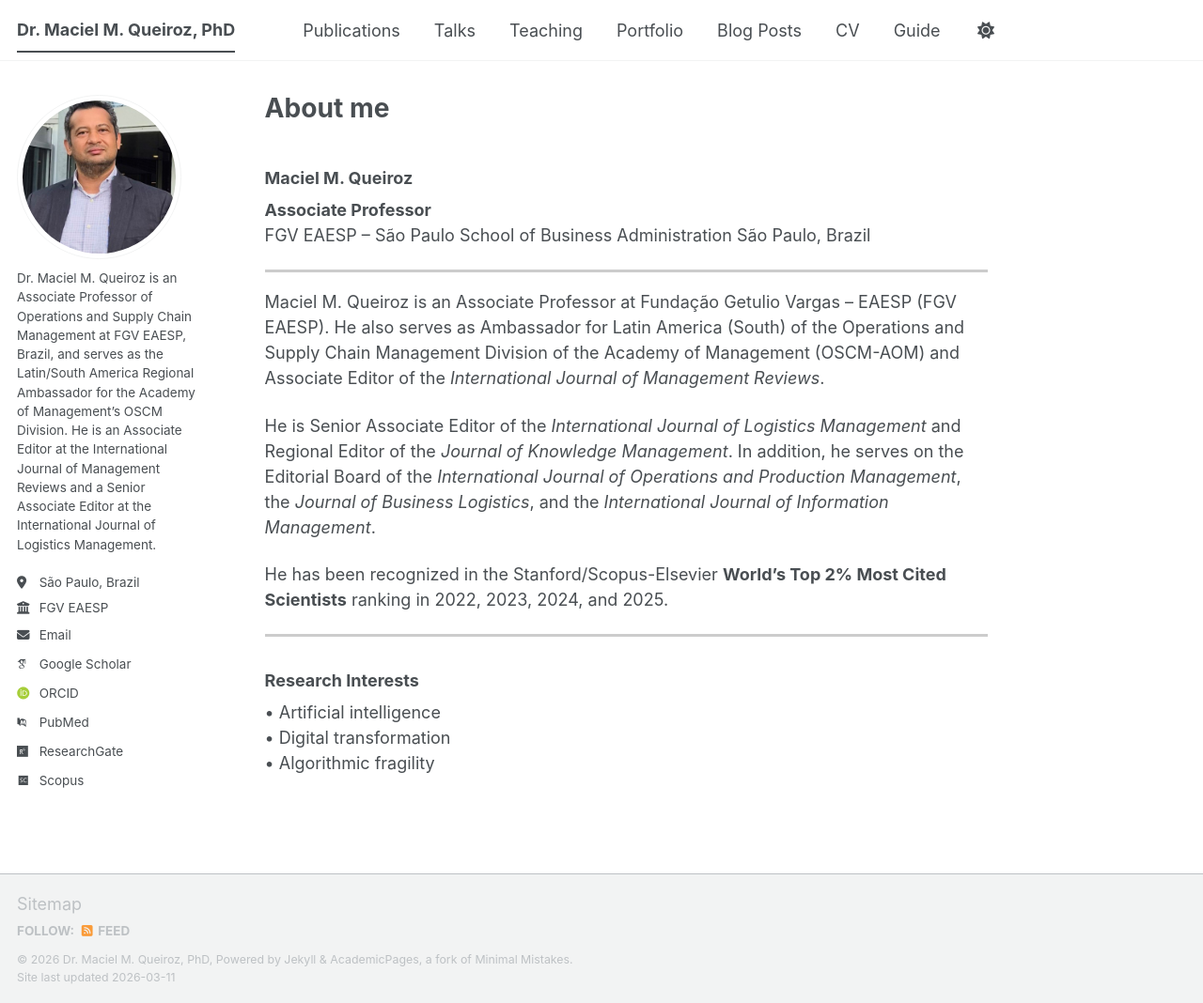
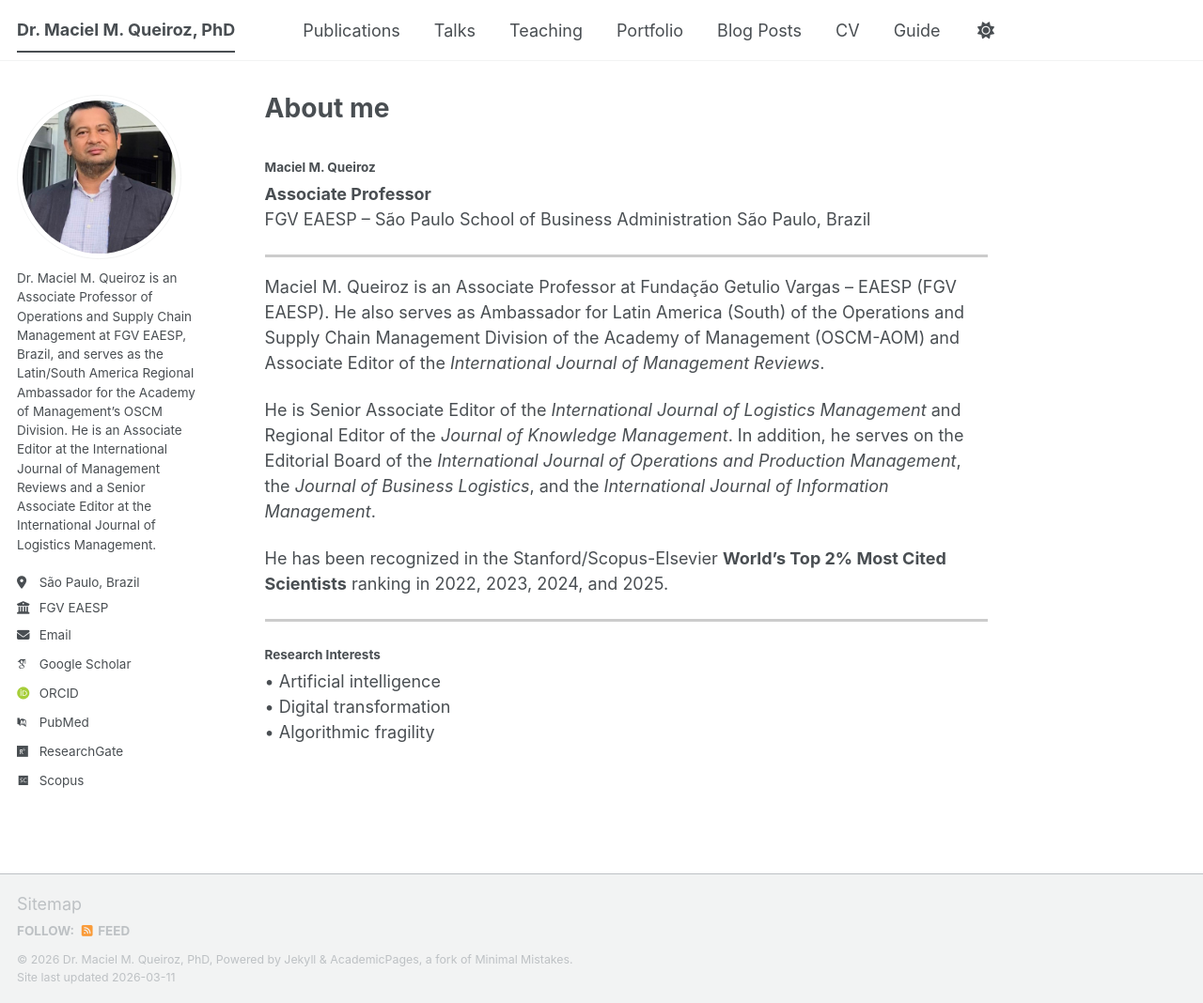
Before and after one commit to maciel-queiroz/maciel-queiroz.github.io, a Jekyll site: the page built from _pages/about.md, in a window 1280 px wide and 1068 px high. Shown: the whole window at 94% size. Built offline with Jekyll 4.4.1, drawn with Linux system fonts in a browser that asks for light colours; some web fonts are replaced; a script bundle is joined from its source files by our own code; library files that are not in the unit come from our copies.

```diff
--- a/_pages/about.md
+++ b/_pages/about.md
@@ -6,7 +6,7 @@ redirect_from:
   - /about/
   - /about.html
 ---
-### Maciel M. Queiroz
+#### Maciel M. Queiroz
 
 **Associate Professor**
 FGV EAESP – São Paulo School of Business Administration
@@ -22,7 +22,7 @@ He has been recognized in the Stanford/Scopus-Elsevier **World’s Top 2% Most C
 
 <hr style="border: none; height: 3px; background-color: #cccccc;">
 
-### Research Interests
+#### Research Interests
 
 • Artificial intelligence
 • Digital transformation
```
